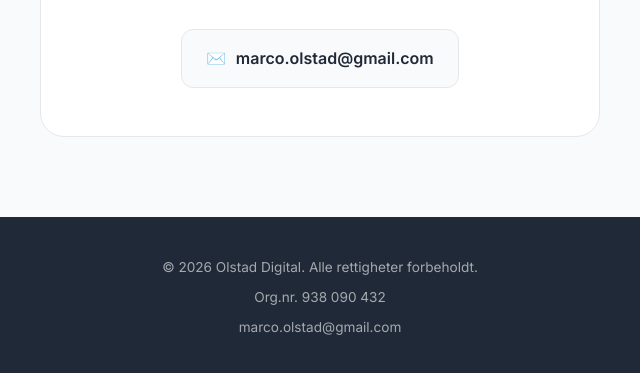
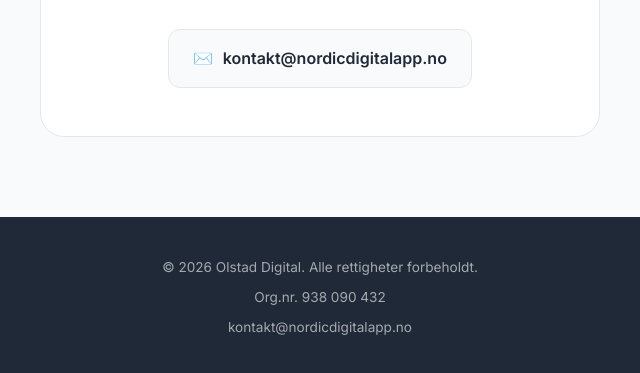
Before and after one commit to Marco251977/olstad-digital-web, a plain HTML site: page index.html in a window 1280 px wide. Shown: the part 2213-2586 px from the top of the page, 320-960 px from the left. Drawn offline with Linux system fonts and the light colour scheme.

Commit message:
Update contact email to kontakt@nordicdigitalapp.no

```diff
--- a/index.html
+++ b/index.html
@@ -482,9 +482,9 @@
       <div class="contact-card">
         <h2>Ta kontakt</h2>
         <p>Har du en idé til en app, eller ønsker du å samarbeide? Send oss en e-post — vi svarer raskt.</p>
-        <a href="mailto:marco.olstad@gmail.com" class="contact-email">
+        <a href="mailto:kontakt@nordicdigitalapp.no" class="contact-email">
           <span>✉️</span>
-          marco.olstad@gmail.com
+          kontakt@nordicdigitalapp.no
         </a>
       </div>
     </div>
@@ -495,7 +495,7 @@
     <p>© 2026 Olstad Digital. Alle rettigheter forbeholdt.</p>
     <p style="margin-top: 0.5rem;">Org.nr. 938 090 432</p>
     <p style="margin-top: 0.5rem;">
-      <a href="mailto:marco.olstad@gmail.com">marco.olstad@gmail.com</a>
+      <a href="mailto:kontakt@nordicdigitalapp.no">kontakt@nordicdigitalapp.no</a>
     </p>
   </footer>
 
```
